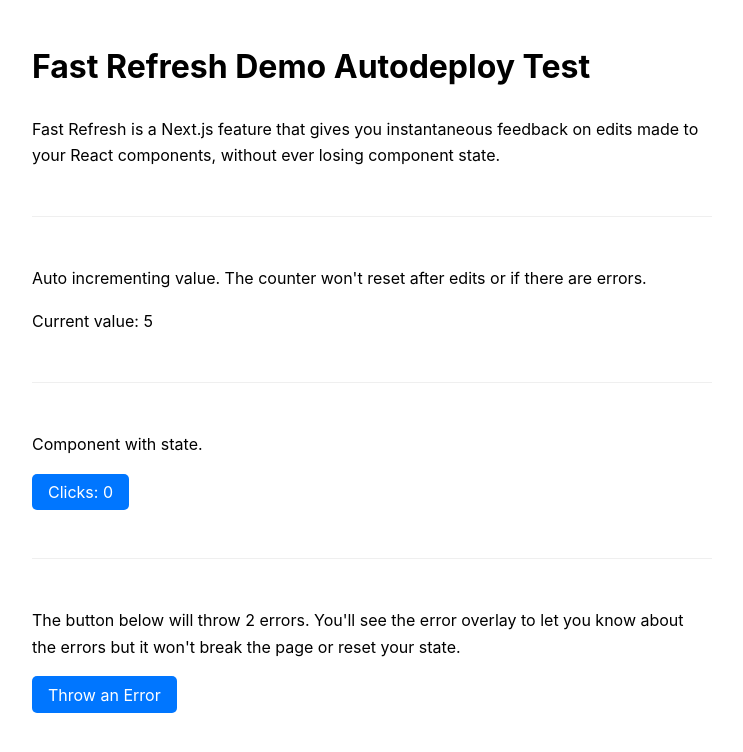
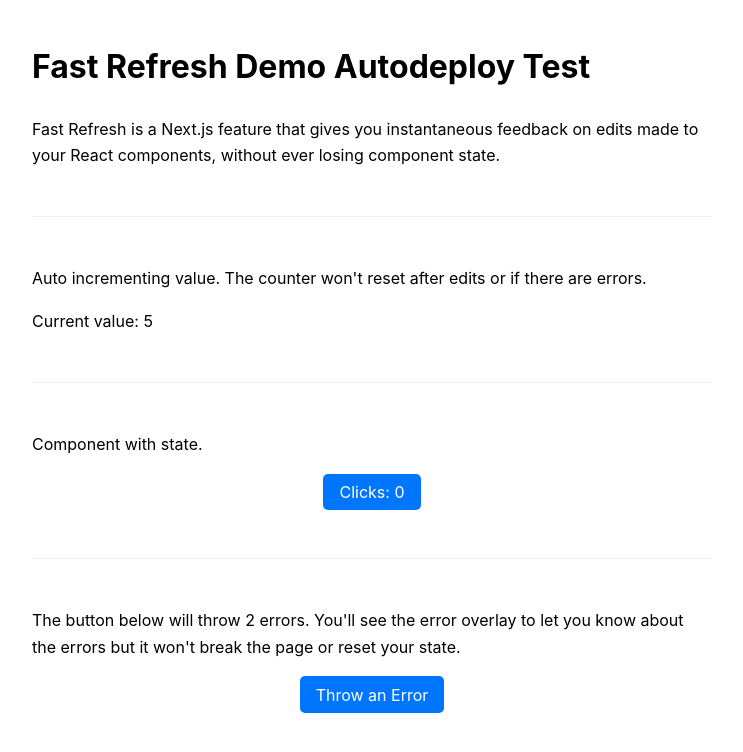
Before and after one commit to knutle/favicon-wrangler, a Next.js app: page / in a window 1280 px wide. Shown: the top 752 px of the page, without its empty margins (268-1011 px from the left). Built offline with nearby package versions, Linux system fonts and the light colour scheme.

Commit message:
center button

```diff
--- a/components/Button.module.css
+++ b/components/Button.module.css
@@ -1,15 +1,15 @@
 button.btn {
-  margin: 0;
+  margin: 0 auto;
   border: 1px solid #d1d1d1;
   border-radius: 5px;
   padding: 0.5em;
-  vertical-align: middle;
   white-space: normal;
   background: none;
   line-height: 1;
   font-size: 1rem;
   font-family: inherit;
   transition: all 0.2s ease;
+  display: block;
 }
 
 button.btn {
```
